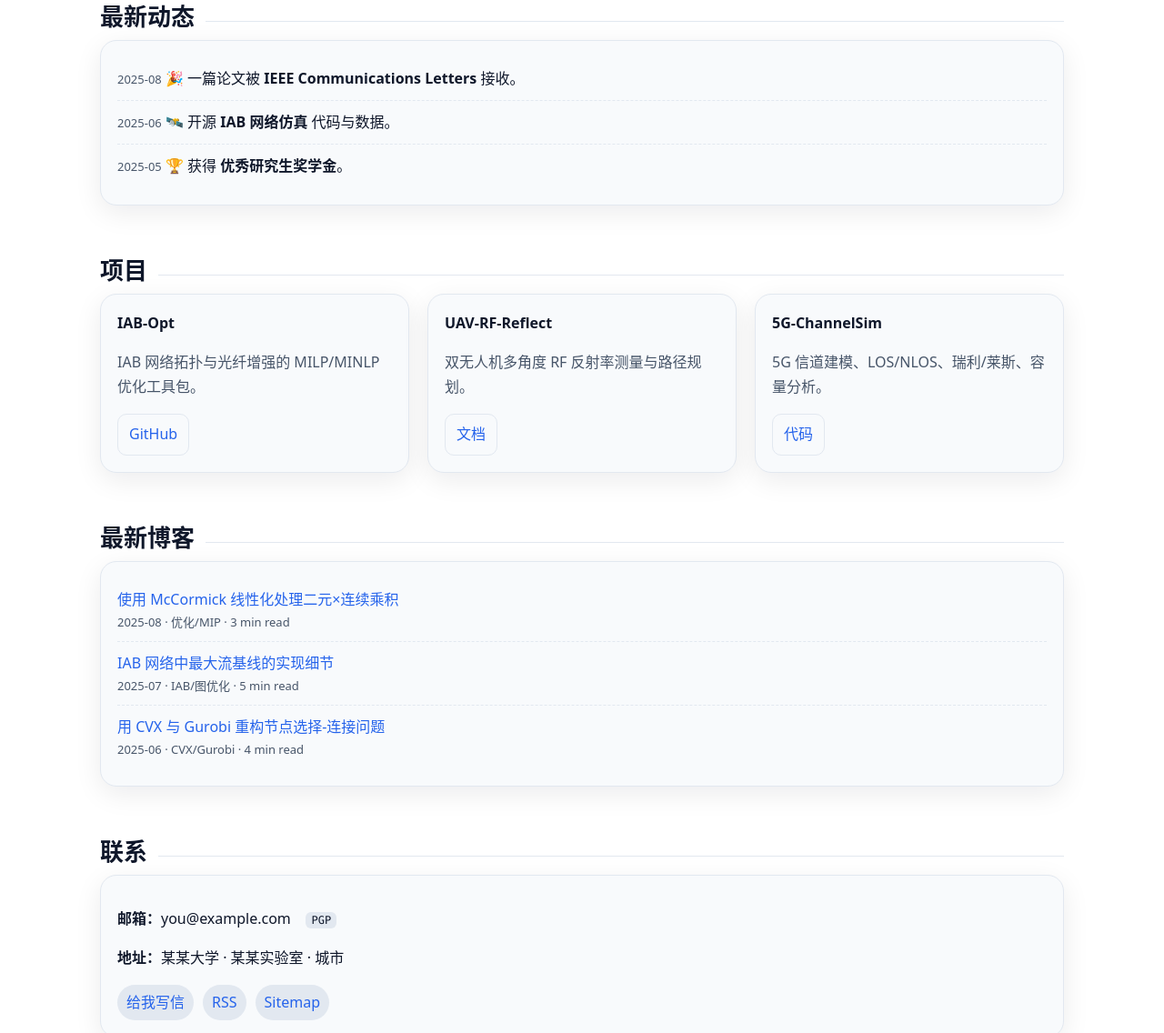
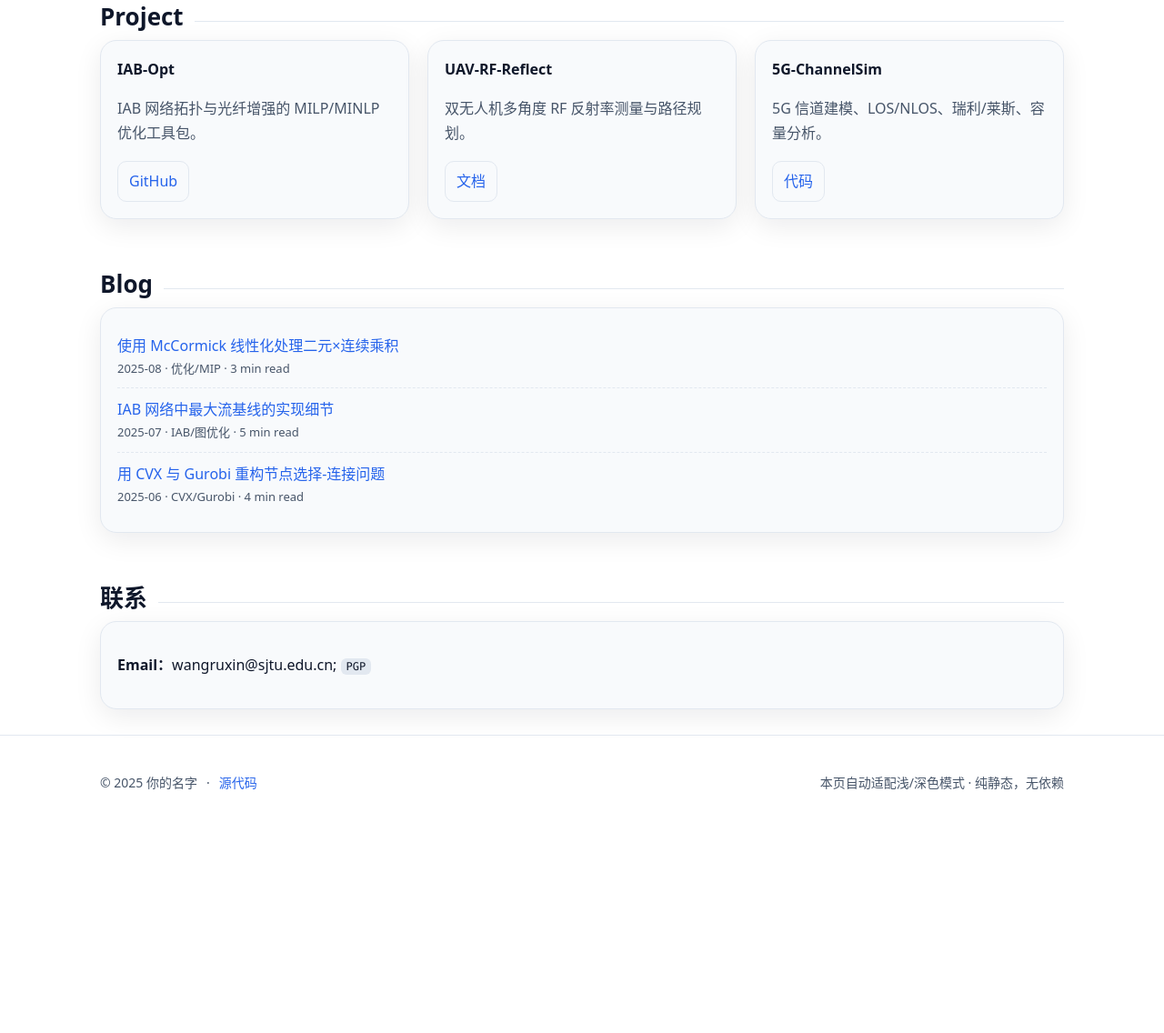
Before and after one commit to toolnail/toolnail.github.io, a plain HTML site: page index.html in a window 1280 px wide. Shown: the part 777-1913 px from the top of the page at 91% size. After the commit the page ends 1690 px from the top, so only its background shows below. Drawn offline with Linux system fonts and the light colour scheme.

Commit message:
Update index.html

```diff
--- a/index.html
+++ b/index.html
@@ -159,7 +159,7 @@
       </div>
     </section>
 
-
+<!--
     <section id="news">
       <div class="section-title"><h2>最新动态</h2><div class="line"></div></div>
       <div class="card">
@@ -170,7 +170,7 @@
         </ul>
       </div>
     </section>
-
+-->
  <!--
     <section id="pubs">
       <div class="section-title"><h2>精选论文</h2><div class="line"></div></div>
@@ -221,7 +221,7 @@
     </section>
 -->
     <section id="projects">
-      <div class="section-title"><h2>项目</h2><div class="line"></div></div>
+      <div class="section-title"><h2>Project</h2><div class="line"></div></div>
       <div class="grid grid-3">
         <div class="card">
           <strong>IAB-Opt</strong>
@@ -242,7 +242,7 @@
     </section>
 
     <section id="posts">
-      <div class="section-title"><h2>最新博客</h2><div class="line"></div></div>
+      <div class="section-title"><h2>Blog</h2><div class="line"></div></div>
       <div class="card">
         <ul class="list">
           <li>
@@ -264,13 +264,12 @@
     <section id="contact">
       <div class="section-title"><h2>联系</h2><div class="line"></div></div>
       <div class="card">
-        <p><strong>邮箱：</strong>you@example.com &nbsp;&nbsp; <span class="kbd">PGP</span></p>
-        <p><strong>地址：</strong>某某大学 · 某某实验室 · 城市</p>
-        <div class="wrap">
-          <a class="pill" href="mailto:you@example.com">给我写信</a>
+        <p><strong>Email：</strong>wangruxin@sjtu.edu.cn; <span class="kbd">PGP</span></p>
+        <!--<div class="wrap">
+          <a class="pill" href="wangruxin@sjtu.edu.cn">Contact me</a>
           <a class="pill" href="/atom.xml">RSS</a>
           <a class="pill" href="/sitemap.xml">Sitemap</a>
-        </div>
+        </div>-->
       </div>
     </section>
   </main>
```
